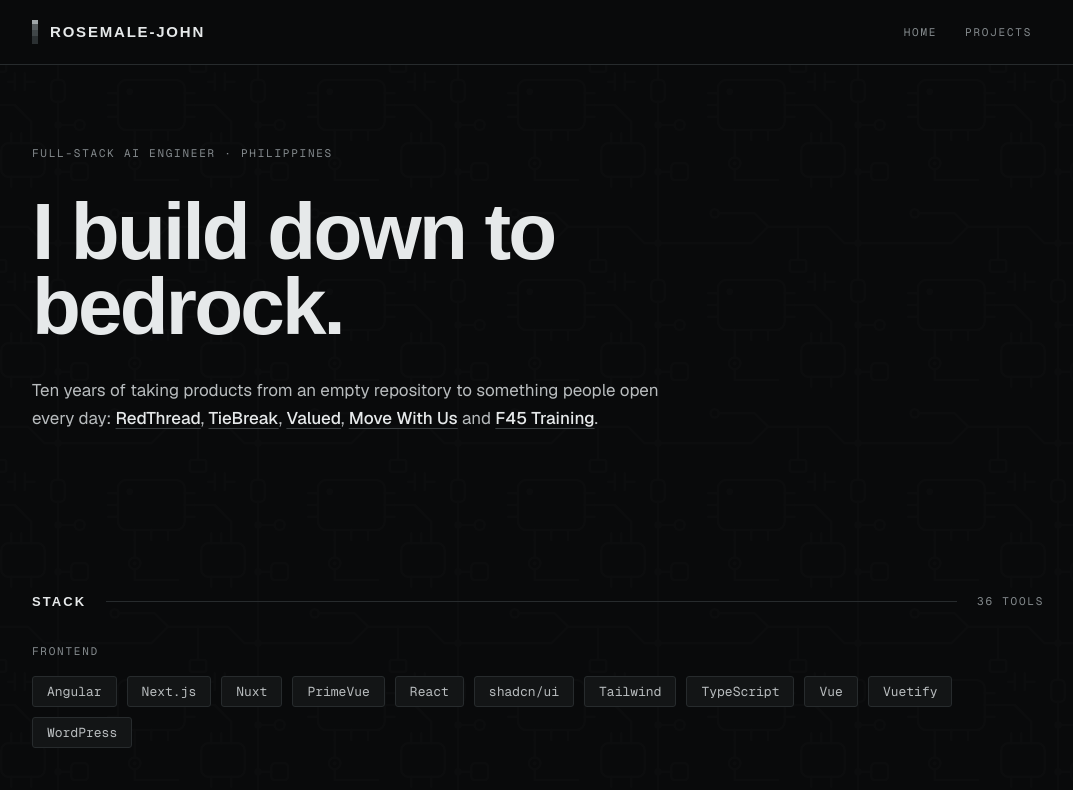
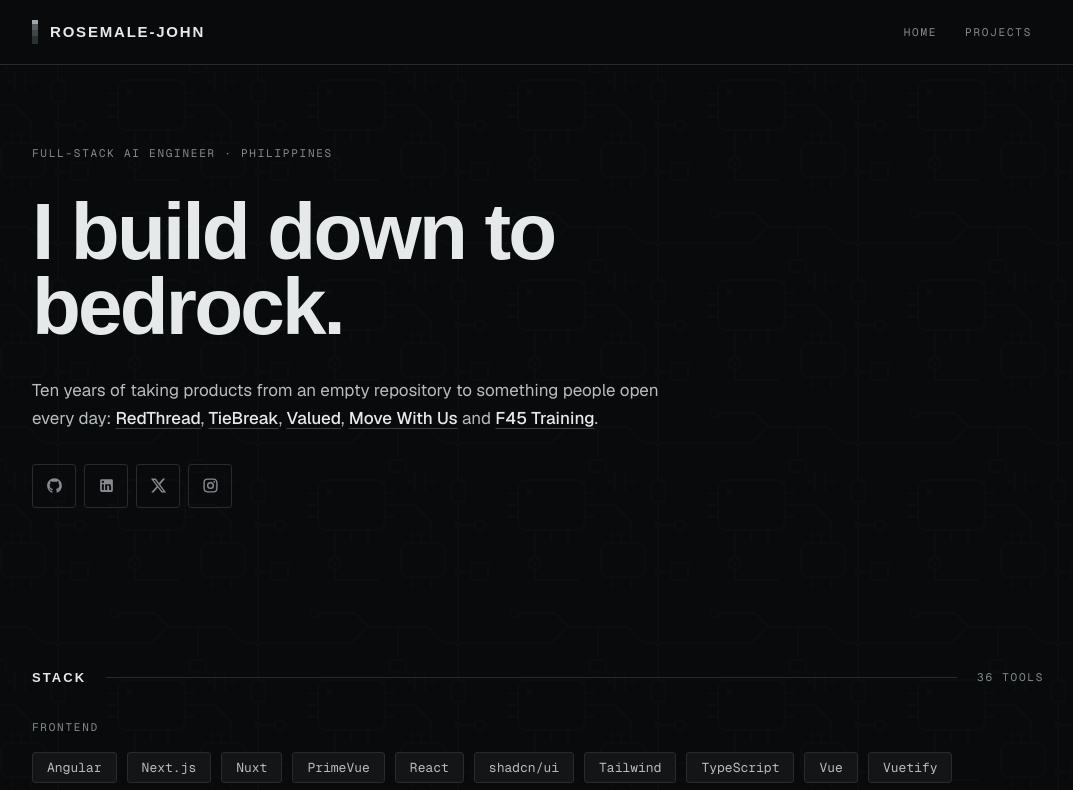
Before and after one commit to rosemalejohn/rosemalejohn, a Next.js app: page / in a window 1280 px wide. Shown: the top 790 px of the page, without its empty margins (102-1175 px from the left). Built offline with nearby package versions, Linux system fonts and the light colour scheme; a web font is replaced by a local one.

Commit message:
feat: add social links section and update contact information

```diff
--- a/app/page.tsx
+++ b/app/page.tsx
@@ -111,6 +111,25 @@ export default function Home() {
 							</span>
 						))}
 					</p>
+
+					<div
+						className="rise mt-8 flex gap-2"
+						style={{ animationDelay: "210ms" }}
+					>
+						{socials.map((social) => (
+							<Link
+								data-testid={social.name}
+								key={social.name}
+								href={social.href}
+								target="_blank"
+								rel="noreferrer"
+								aria-label={social.name}
+								className="flex h-11 w-11 items-center justify-center rounded-[3px] border border-line text-[17px] text-muted transition-colors hover:border-accent hover:text-accent"
+							>
+								{social.icon}
+							</Link>
+						))}
+					</div>
 				</Container>
 			</section>
 
@@ -165,7 +184,6 @@ export default function Home() {
 			{/* The page arrives at the ground, and stays there through the footer. */}
 			<section className="on-deep bg-deep pb-16 pt-20 text-on-deep sm:pb-20 sm:pt-24">
 				<Container>
-					<div className="grid gap-12 md:grid-cols-[minmax(0,1fr)_auto] md:items-end">
 					<div>
 						<p className="font-display font-condensed text-[13px] font-bold uppercase tracking-label text-on-deep-muted">
 							Contact
@@ -174,8 +192,8 @@ export default function Home() {
 							Open to new work.
 						</h2>
 						<p className="mt-5 max-w-[48ch] text-[17px] leading-[1.65] text-on-deep-muted">
-								Contract or full time, remote from Philippines. UTC+8, which is
-								a full working day of overlap with Australia and Singapore.
+							Contract or full time, remote from Philippines. UTC+8, which is a
+							full working day of overlap with Australia and Singapore.
 						</p>
 						<a
 							href={`mailto:${email}`}
@@ -184,23 +202,6 @@ export default function Home() {
 							{email}
 						</a>
 					</div>
-
-						<div className="flex gap-2">
-							{socials.map((social) => (
-								<Link
-									data-testid={social.name}
-									key={social.name}
-									href={social.href}
-									target="_blank"
-									rel="noreferrer"
-									aria-label={social.name}
-									className="flex h-11 w-11 items-center justify-center rounded-[3px] border border-on-deep-muted text-[17px] text-on-deep-muted transition-colors hover:border-on-deep-accent hover:text-on-deep-accent"
-								>
-									{social.icon}
-								</Link>
-							))}
-						</div>
-					</div>
 				</Container>
 			</section>
 		</>
```
Lines whose indentation alone changed are shown as unchanged.
